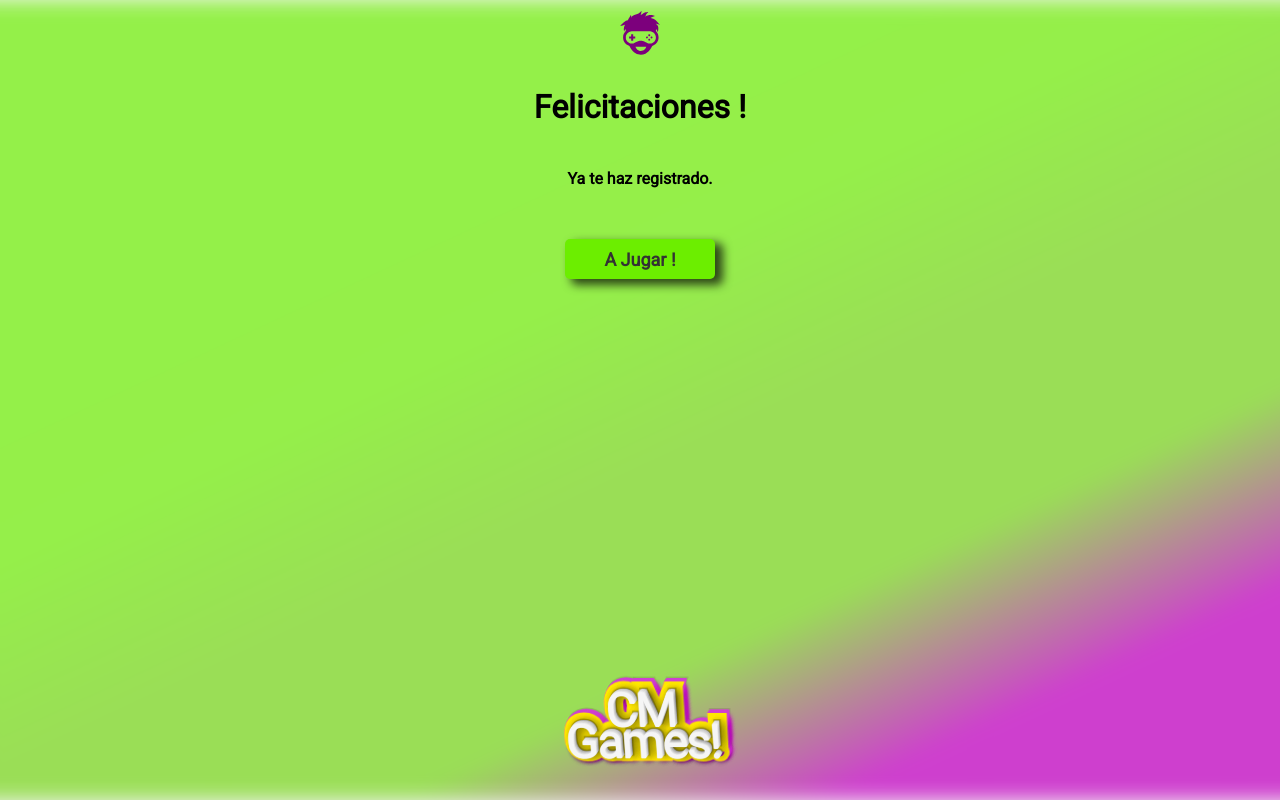
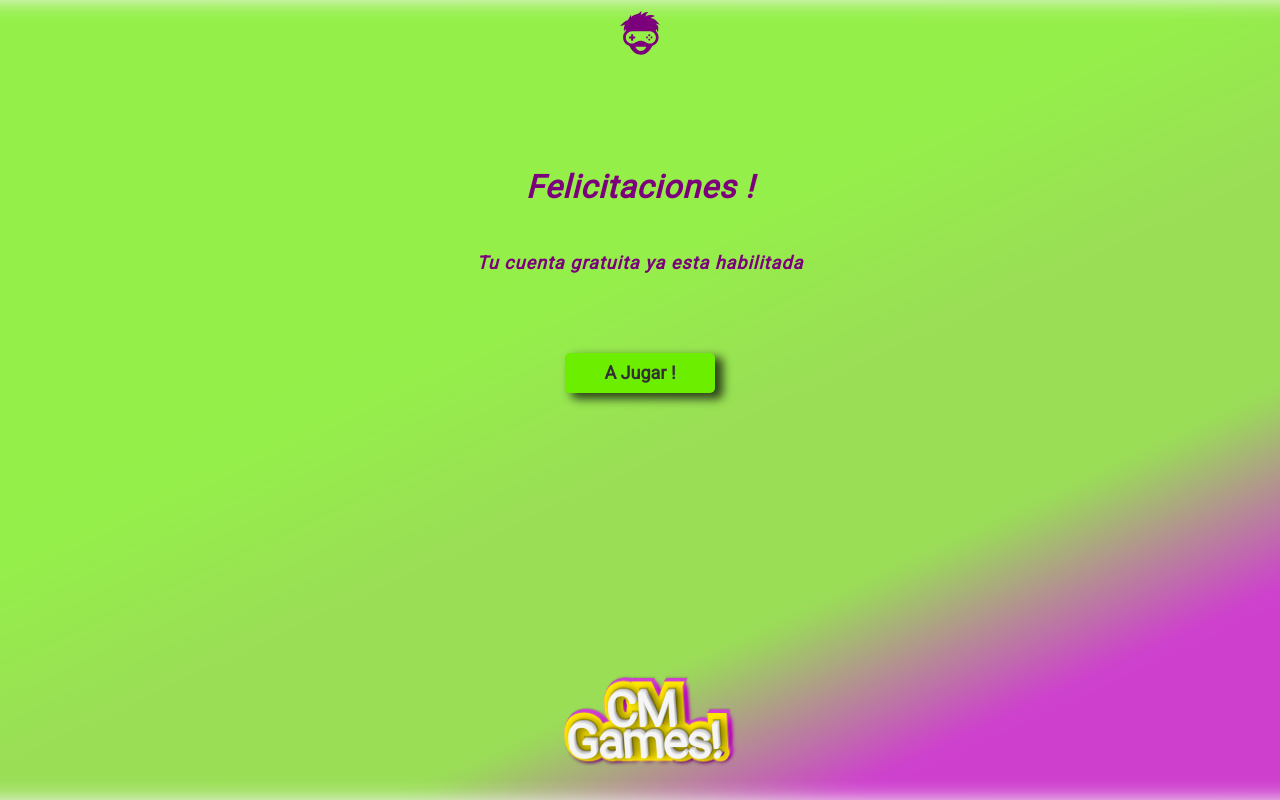
Before and after one commit to JuanMolfese/unicen-visualizacion, a Next.js app in the folder TP2/entregafinal/: page /register_acepted in a window 1280 px wide. Built offline with nearby package versions, Linux system fonts and the light colour scheme.

Commit message:
modificaciones css a pantalla de confirmacion de registro

```diff
--- a/TP2/entregafinal/pages/register_acepted.js
+++ b/TP2/entregafinal/pages/register_acepted.js
@@ -6,7 +6,6 @@ import Fondo_3D from "../components/Fondo_3D";
 
 export default function Register_acepted(){
   return (
-    <>
       <div className={styles.container}>
         <div className={styles.capaBlur}>
           <Fondo_animado/>
@@ -17,16 +16,18 @@ export default function Register_acepted(){
         <div className={styles.header}>
           <Logo className={styles.logo}/>
         </div>
-        <div className={styles.contentTitle}>
+
+        <div className={styles.congratzTitle}>
           <h1>Felicitaciones !</h1>
-          <h4>Ya te haz registrado.</h4>
+          <h4 className={styles.congratzSubtitle}>Tu cuenta gratuita ya esta habilitada</h4>
         </div>
+
         <div className={styles.contentSubmit}>
           <Link href="/">
             <a><button type="submit" className={styles.btnInicioSesion}>A Jugar !</button></a>
           </Link>
         </div>
+
       </div>
-    </>
   )
 }
--- a/TP2/entregafinal/styles/Register.module.css
+++ b/TP2/entregafinal/styles/Register.module.css
@@ -177,3 +177,24 @@
   width: 70%;
   font-size: small;
 }
+
+.congratzTitle{
+  margin-top: 80px;
+  width: 100%;
+  text-align: center;
+  display: flex;
+  align-items: center;
+  justify-content: center;
+  flex-direction: column;
+  margin-bottom: 10px;
+  color: var(--color-Primary-D2);
+  font-weight: bolder;
+  font-style: italic;
+  letter-spacing: 1px;
+}
+
+.congratzSubtitle{
+  color: var(--color-Primary-D2);
+  margin-bottom: 50px;
+  font-size: large;
+}
```
